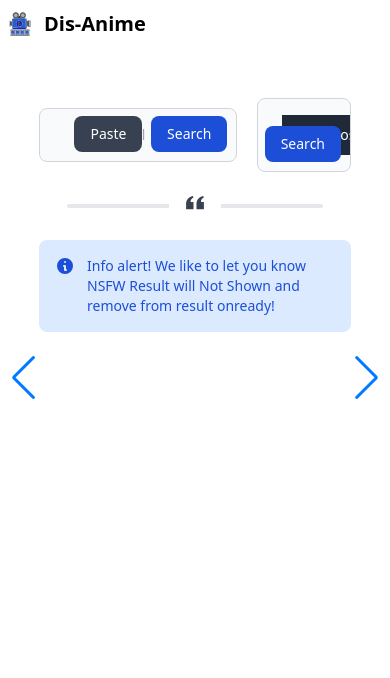
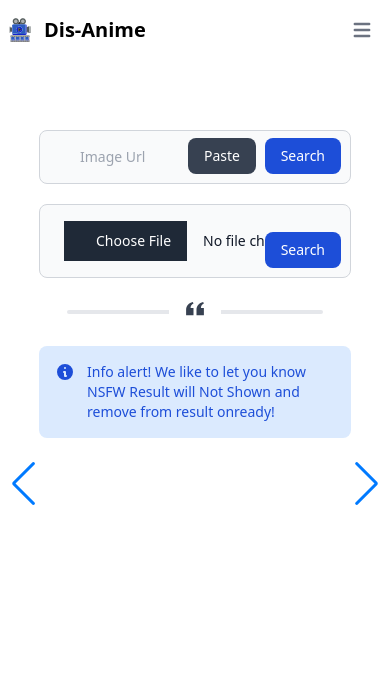
Before and after one commit to GeeSuth/Dis-Anime, a Flask app: page / in a window 390 px wide. Shown: the top 678 px of the page. Run offline with Flask 2, Linux system fonts and the light colour scheme; some libraries are stand-ins or nearby versions.

Commit message:
Fix Combitable with smart phone

```diff
--- a/static/main.js
+++ b/static/main.js
@@ -87,7 +87,7 @@ async function DrawCard(data) {
             card.classList.add("swiper-slide");
             card.style.width = '18rem';
             //row["img"]
-            card.innerHTML = (`<div style="max-height: 400px;height: 400px;min-height: 400px;" class="max-w-sm bg-white rounded-lg border border-gray-200 shadow-md dark:bg-gray-800 dark:border-gray-700">
+            card.innerHTML = (`<div style="max-height: 400px;height: 400px;min-height: 400px;width:auto" class="max-w-sm bg-white rounded-lg border border-gray-200 shadow-md dark:bg-gray-800 dark:border-gray-700">
                 <video class="w-96" controls>
                     <source src="${row["video"]}" type="video/mp4">
                     Your browser does not support the video tag.
--- a/static/style.css
+++ b/static/style.css
@@ -18,7 +18,8 @@ body {
     /*margin: 10px;
     max-width: 300px;
     min-width: 300px;*/
-    width: auto;
+    width: auto !important;
+    max-width: 300px !important;
     border-radius: 10px;
 }
 
@@ -47,3 +48,18 @@ body {
     -webkit-align-items: center;
     align-items: center;
 }
+
+.div-search {
+    /*display: flex;*/
+    margin-left: 10%;
+    margin-right: 10%;
+    padding-top: 50px;
+    align-items: center;
+}
+
+.option-search {
+    width: auto;
+    /*max-width: 70%;
+    min-width: 70%;*/
+    margin-top: 20px;
+}
--- a/templates/layout.html
+++ b/templates/layout.html
@@ -41,27 +41,26 @@
     <nav class="bg-white border-gray-200 px-2 sm:px-4 py-2.5 rounded dark:bg-gray-900">
         <div class="container flex flex-wrap justify-between items-center mx-auto">
             <a href="/" class="flex items-center">
-                <img src="static/img/logo.svg" class="mr-3 h-6 sm:h-9" alt="Flowbite Logo">
+                <img src="static/img/logo.svg" class="mr-3 h-6 sm:h-9" alt="Dis-Anime Logo" />
                 <span class="self-center text-xl font-semibold whitespace-nowrap dark:text-white">Dis-Anime</span>
             </a>
+            <button data-collapse-toggle="navbar-default" type="button" class="inline-flex items-center p-2 ml-3 text-sm text-gray-500 rounded-lg md:hidden hover:bg-gray-100 focus:outline-none focus:ring-2 focus:ring-gray-200 dark:text-gray-400 dark:hover:bg-gray-700 dark:focus:ring-gray-600"
+                aria-controls="navbar-default" aria-expanded="false">
+            <span class="sr-only">Open main menu</span>
+            <svg class="w-6 h-6" aria-hidden="true" fill="currentColor" viewBox="0 0 20 20" xmlns="http://www.w3.org/2000/svg"><path fill-rule="evenodd" d="M3 5a1 1 0 011-1h12a1 1 0 110 2H4a1 1 0 01-1-1zM3 10a1 1 0 011-1h12a1 1 0 110 2H4a1 1 0 01-1-1zM3 15a1 1 0 011-1h12a1 1 0 110 2H4a1 1 0 01-1-1z" clip-rule="evenodd"></path></svg>
+          </button>
             <div class="hidden w-full md:block md:w-auto" id="navbar-default">
                 <ul class="flex flex-col p-4 mt-4 bg-gray-50 rounded-lg border border-gray-100 md:flex-row md:space-x-8 md:mt-0 md:text-sm md:font-medium md:border-0 md:bg-white dark:bg-gray-800 md:dark:bg-gray-900 dark:border-gray-700">
                     <li>
-                        <a href="/how" class="block py-2 pr-4 pl-3 text-white bg-blue-700 rounded md:bg-transparent md:text-blue-700 md:p-0 dark:text-white" aria-current="page">How it Work</a>
+                        <a href="/how" class="block py-2 pr-4 pl-3 text-white bg-blue-700 rounded md:bg-transparent md:text-blue-700 md:p-0 dark:text-white" aria-current="page">How its Work</a>
                     </li>
                     <li>
-                        <a href="/about" class="block py-2 pr-4 pl-3 text-white bg-blue-700 rounded md:bg-transparent md:text-blue-700 md:p-0 dark:text-white" aria-current="page">About</a>
+                        <a href="/about" class="block py-2 pr-4 pl-3 text-gray-700 rounded hover:bg-gray-100 md:hover:bg-transparent md:border-0 md:hover:text-blue-700 md:p-0 dark:text-gray-400 md:dark:hover:text-white dark:hover:bg-gray-700 dark:hover:text-white md:dark:hover:bg-transparent">About</a>
                     </li>
-                    <li>
-                        <button id="theme-toggle" type="button" class="text-gray-500 dark:text-gray-400 hover:bg-gray-100 dark:hover:bg-gray-700 focus:outline-none focus:ring-4 focus:ring-gray-200 dark:focus:ring-gray-700 rounded-lg text-sm p-2.5">
-                            <svg id="theme-toggle-dark-icon" class="hidden w-5 h-5" fill="currentColor" viewBox="0 0 20 20" xmlns="http://www.w3.org/2000/svg"><path d="M17.293 13.293A8 8 0 016.707 2.707a8.001 8.001 0 1010.586 10.586z"></path></svg>
-                            <svg id="theme-toggle-light-icon" class="hidden w-5 h-5" fill="currentColor" viewBox="0 0 20 20" xmlns="http://www.w3.org/2000/svg"><path d="M10 2a1 1 0 011 1v1a1 1 0 11-2 0V3a1 1 0 011-1zm4 8a4 4 0 11-8 0 4 4 0 018 0zm-.464 4.95l.707.707a1 1 0 001.414-1.414l-.707-.707a1 1 0 00-1.414 1.414zm2.12-10.607a1 1 0 010 1.414l-.706.707a1 1 0 11-1.414-1.414l.707-.707a1 1 0 011.414 0zM17 11a1 1 0 100-2h-1a1 1 0 100 2h1zm-7 4a1 1 0 011 1v1a1 1 0 11-2 0v-1a1 1 0 011-1zM5.05 6.464A1 1 0 106.465 5.05l-.708-.707a1 1 0 00-1.414 1.414l.707.707zm1.414 8.486l-.707.707a1 1 0 01-1.414-1.414l.707-.707a1 1 0 011.414 1.414zM4 11a1 1 0 100-2H3a1 1 0 000 2h1z" fill-rule="evenodd" clip-rule="evenodd"></path></svg>
-                        </button>
-                    </li>
+
                 </ul>
             </div>
         </div>
-
     </nav>
 
 
--- a/templates/pages/index.html
+++ b/templates/pages/index.html
@@ -1,33 +1,22 @@
 {% extends "layout.html" %} {% block title %} Index Page {% endblock %} {% block main %}
 
-<div class="div-search">
-    <div style="display: flex;margin-left: 10%;margin-right: 10%; padding-top: 50px;align-items: center;">
-        <div style="    width: auto;
-        max-width: 70%;
-        min-width: 70%;
-        padding-right: 20px;">
+<div class="grid-flow-row-dense div-search">
 
-            <div class="relative">
+    <div class="relative option-search col-span-1">
         <input type="search" value="" id="urlImg" class="block p-4 pl-10 w-full text-sm text-gray-900 bg-gray-50 rounded-lg border border-gray-300 focus:ring-blue-500 focus:border-blue-500 dark:bg-gray-700 dark:border-gray-600 dark:placeholder-gray-400 dark:text-white dark:focus:ring-blue-500 dark:focus:border-blue-500"
             placeholder="Image Url">
         <button type="submit" onclick="searchUrl()" class="text-white absolute right-2.5 bottom-2.5 bg-blue-700 hover:bg-blue-800 focus:ring-4 focus:outline-none focus:ring-blue-300 font-medium rounded-lg text-sm px-4 py-2 dark:bg-blue-600 dark:hover:bg-blue-700 dark:focus:ring-blue-800">Search</button>
         <button type="submit" style="margin-right: 85px;" onclick="pasteUrl()" class="text-white absolute right-2.5 bottom-2.5 bg-gray-700 hover:bg-white-800 focus:ring-4 focus:outline-none focus:ring-white-300 font-medium rounded-lg text-sm px-4 py-2 dark:bg-gray-600 dark:hover:bg-white-700 dark:focus:ring-white-800">Paste</button>
     </div>
 
-        </div>
 
-        <div style="width: 100%;">
-
-            <div class="relative">
+    <div class="relative option-search col-span-2">
         <input type="file" id="searchImage" class="block p-4 pl-10 w-full text-sm text-gray-900 bg-gray-50 rounded-lg border border-gray-300 focus:ring-blue-500 focus:border-blue-500 dark:bg-gray-700 dark:border-gray-600 dark:placeholder-gray-400 dark:text-white dark:focus:ring-blue-500 dark:focus:border-blue-500"
-                    placeholder="Search" required>
+            placeholder="Search" required="">
         <button type="submit" onclick="searchImage()" class="text-white absolute right-2.5 bottom-2.5 bg-blue-700 hover:bg-blue-800 focus:ring-4 focus:outline-none focus:ring-blue-300 font-medium rounded-lg text-sm px-4 py-2 dark:bg-blue-600 dark:hover:bg-blue-700 dark:focus:ring-blue-800">Search</button>
     </div>
 
 </div>
-    </div>
-</div>
-
 
 
 
```
Also changed, not shown: test/test.html (+34 -215 lines). Lines whose indentation alone changed are shown as unchanged.
